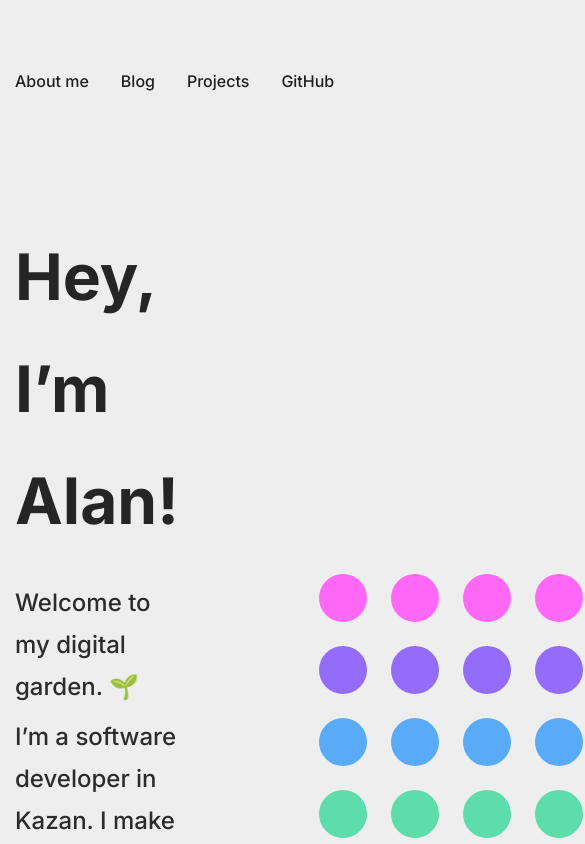
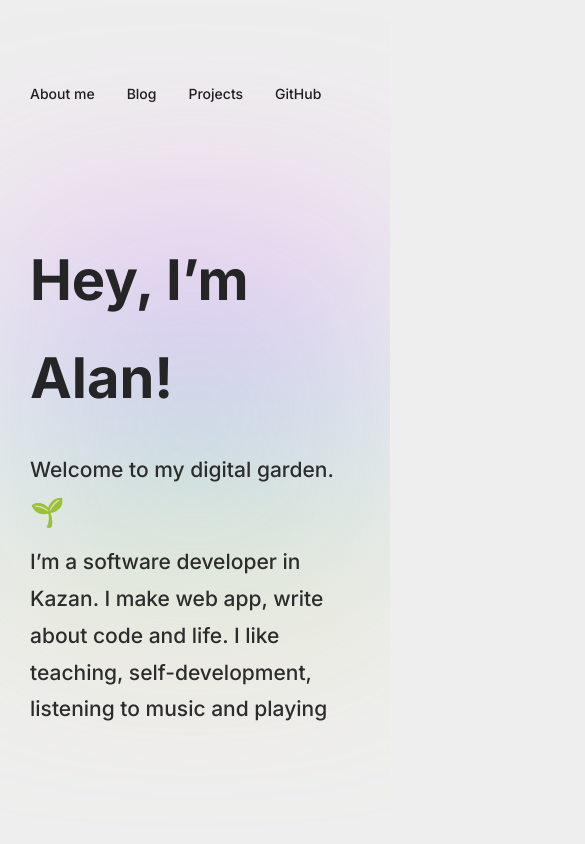
Before and after one commit to avavion/avavion.ru, a React (Vite) app: page / in a window 390 px wide. Shown: the top 844 px of the page, 585 px wide, since content can reach past the window. Built offline with nearby package versions, Linux system fonts and the light colour scheme.

Commit message:
Add media query for 576px resolution

```diff
--- a/src/components/Circle.jsx
+++ b/src/components/Circle.jsx
@@ -1,7 +1,6 @@
 import React from "react";
 
 const Circle = ({ color = "#FF67F7", size = 48, ...props }) => {
-
   return (
     <div
       className='circle'
--- a/src/pages/HomePage.jsx
+++ b/src/pages/HomePage.jsx
@@ -2,7 +2,7 @@
 import Circle from "../components/Circle";
 import { NavLink } from "react-router-dom";
 
-const circleColorMatrix = [
+const COLORS_MATRIX = [
   ["#FF67F7", "#FF67F7", "#FF67F7", "#FF67F7", "#FF67F7"],
   ["#936DF9", "#936DF9", "#936DF9", "#936DF9", "#936DF9"],
   ["#59ABF7", "#59ABF7", "#59ABF7", "#59ABF7", "#59ABF7"],
@@ -10,7 +10,7 @@
   ["#F6CD5D", "#F6CD5D", "#F6CD5D", "#F6CD5D", "#F6CD5D"],
 ];
 
-const circleSize = 48;
+const CIRCLE_SIZE = 48;
 
 const HomePage = () => {
   return (
@@ -21,7 +21,9 @@
             <div className='text-block'>
               <h2 className='heading'>Hey, I’m Alan!</h2>
               <p className='text'>
-                <span>Welcome to my digital garden. 🌱</span>
+                <span>
+                  Welcome to my digital garden. <span className='xl'>🌱</span>
+                </span>
                 <span>
                   I’m a software developer in Kazan. I make web app, write about
                   code and life. I like teaching, self-development, listening to
@@ -33,16 +35,16 @@
             <div
               className='circles'
               style={{
-                gridTemplateColumns: `repeat(${circleColorMatrix.length}, ${circleSize}px)`,
-                gridTemplateRows: `repeat(${circleColorMatrix.length}, ${circleSize}px)`,
-                gap: circleSize / 2,
+                gridTemplateColumns: `repeat(${COLORS_MATRIX.length}, ${CIRCLE_SIZE}px)`,
+                gridTemplateRows: `repeat(${COLORS_MATRIX.length}, ${CIRCLE_SIZE}px)`,
+                gap: CIRCLE_SIZE / 2,
               }}
             >
-              {circleColorMatrix.map((colors, parentIndex) => {
+              {COLORS_MATRIX.map((colors, parentIndex) => {
                 return colors.map((color, index) => {
                   return (
                     <Circle
-                      size={circleSize}
+                      size={CIRCLE_SIZE}
                       color={color}
                       key={`${parentIndex}${index}`}
                     />
--- a/src/styles/base.scss
+++ b/src/styles/base.scss
@@ -26,7 +26,7 @@
   --gray-10: #181818;
 
   --container-width: 1060px;
-  --container-offset: 15px;
+  --container-offset: 30px;
 
   --body-bg: #181818;
 }
@@ -34,6 +34,12 @@
 @media (prefers-color-scheme: light) {
   :root {
     --body-bg: #eee;
+  }
+}
+
+@media screen and (max-width: 576px) {
+  :root {
+    --fz: 14px;
   }
 }
 
@@ -63,9 +69,7 @@
 }
 
 .section {
-  &:not(:first-child) {
-    margin-top: 64px;
-  }
+  margin-top: 64px;
 
   &-header {
     display: flex;
--- a/src/styles/components/_projects.scss
+++ b/src/styles/components/_projects.scss
@@ -2,6 +2,10 @@
   display: grid;
   grid-template-columns: repeat(3, 1fr);
   gap: 20px;
+
+  @media screen and (max-width: 576px) {
+    grid-template-columns: 1fr;
+  }
 
   .card {
     --bg: #1f1f1f;
--- a/src/styles/components/_welcome.scss
+++ b/src/styles/components/_welcome.scss
@@ -1,4 +1,5 @@
 .welcome {
+  position: relative;
   --heading: #fff;
   --text: #e6e6e6;
 
@@ -35,10 +36,32 @@
     display: flex;
     flex-direction: column;
     gap: calc(var(--fz) / 2);
+
+    .xl {
+      font-size: calc(var(--fz) * 2);
+    }
   }
 
   .heading {
     font-weight: 700;
     font-size: calc(var(--fz) * 4);
   }
+
+  @media screen and (max-width: 576px) {
+    margin-top: 0;
+
+    .wrapper {
+      flex-direction: column;
+    }
+
+    .circles {
+      position: absolute;
+
+      grid-template-columns: repeat(5, calc(100vw / 7.5)) !important;
+      grid-template-rows: repeat(5, calc(100vh / 15)) !important;
+      filter: blur(100px);
+
+      z-index: -1;
+    }
+  }
 }
```
